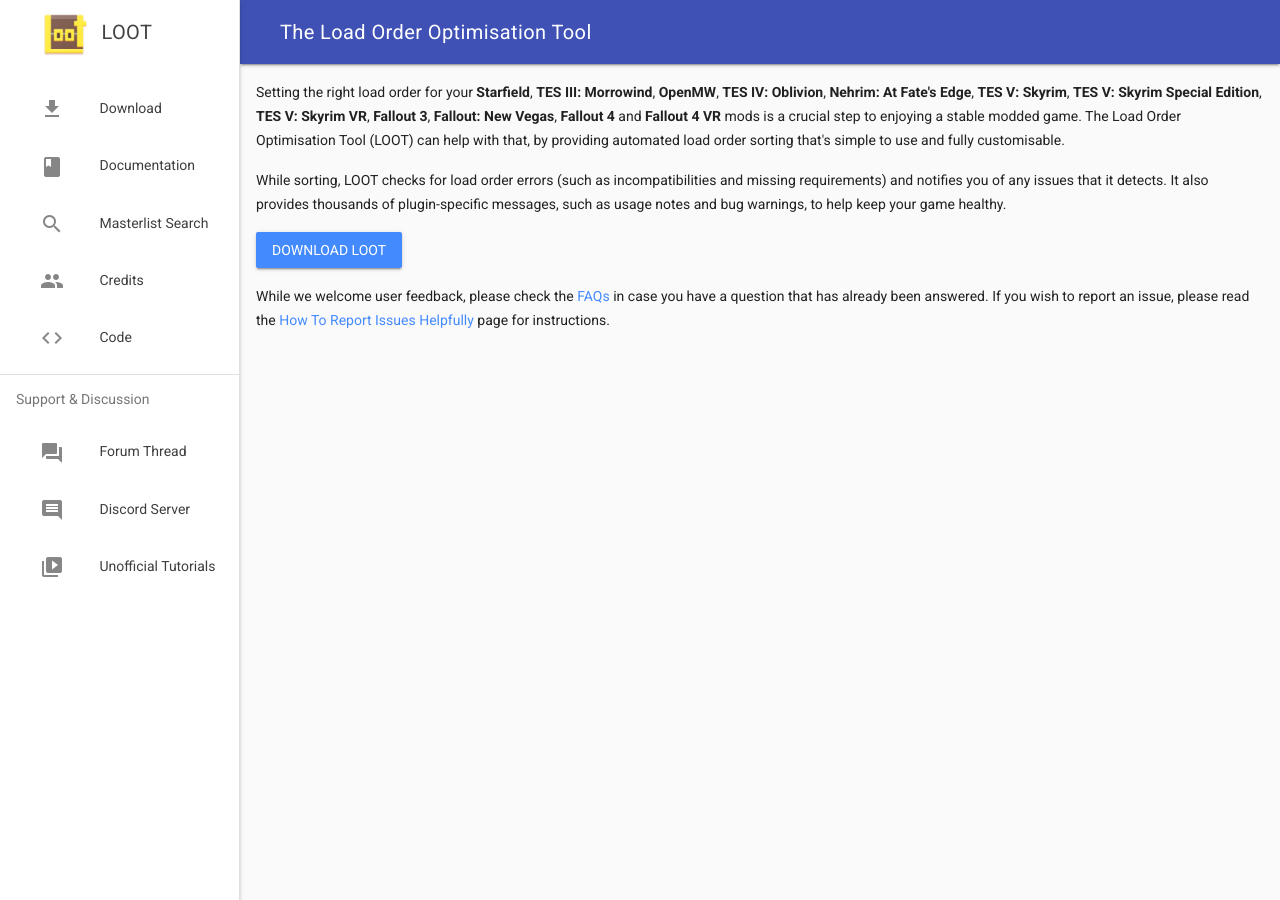
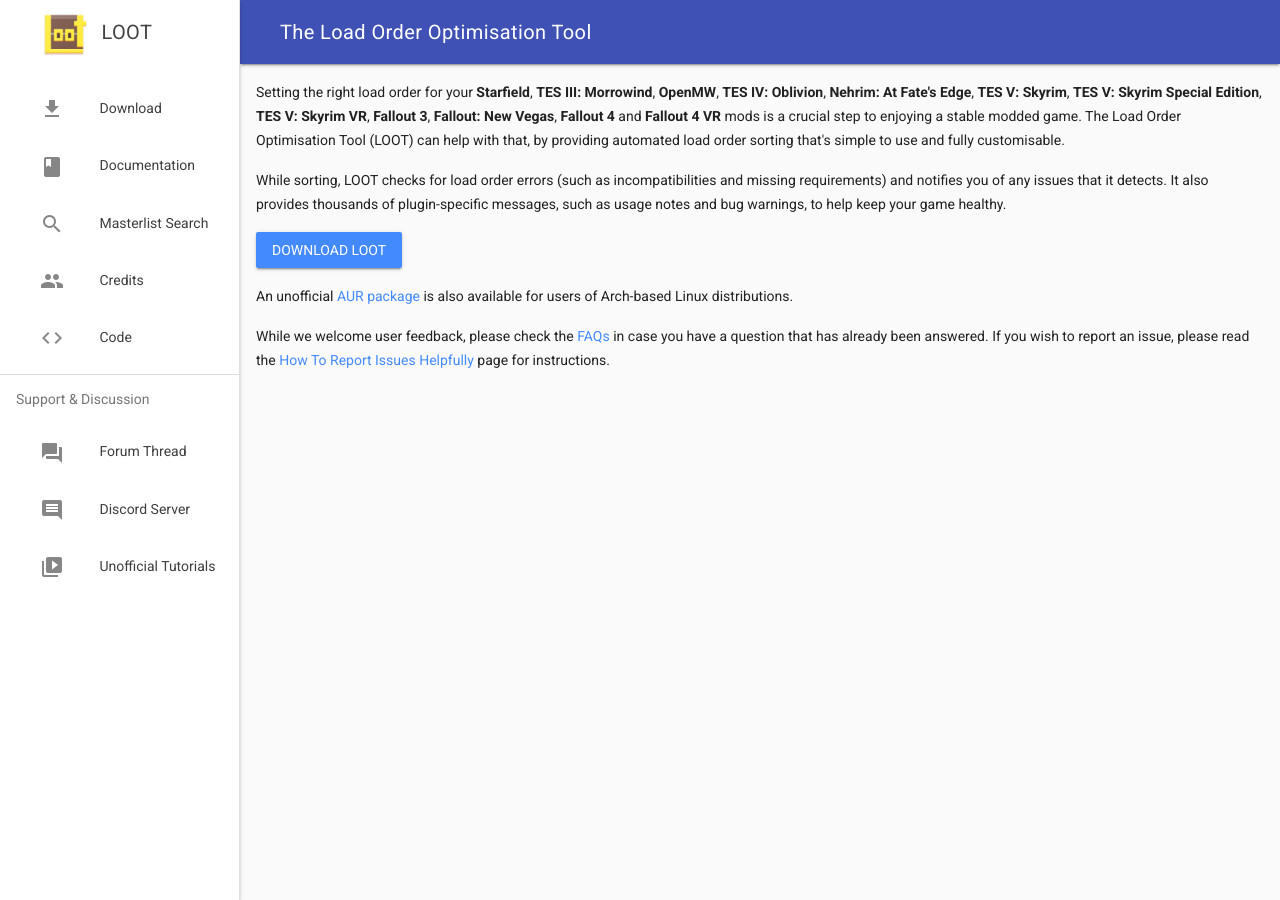
Before and after one commit to loot/loot.github.io, a Jekyll site: the page built from index.html, in a window 1280 px wide. Built offline with Jekyll 4.4.1, drawn with Linux system fonts in a browser that asks for light colours.

Commit message:
Add a link to the unofficial AUR package

```diff
--- a/index.html
+++ b/index.html
@@ -11,4 +11,6 @@
     <button class="mdl-button mdl-js-button mdl-button--raised mdl-button--accent mdl-js-ripple-effect">Download LOOT</button>
 </a></p>
 
+<p>An unofficial <a href="https://aur.archlinux.org/packages/loot">AUR package</a> is also available for users of Arch-based Linux distributions.</p>
+
 <p>While we welcome user feedback, please check the <a href="/docs/help/LOOT-FAQs.html">FAQs</a> in case you have a question that has already been answered. If you wish to report an issue, please read the <a href="/docs/help/How-To-Report-Issues-Helpfully.html">How To Report Issues Helpfully</a> page for instructions.</p>
```
